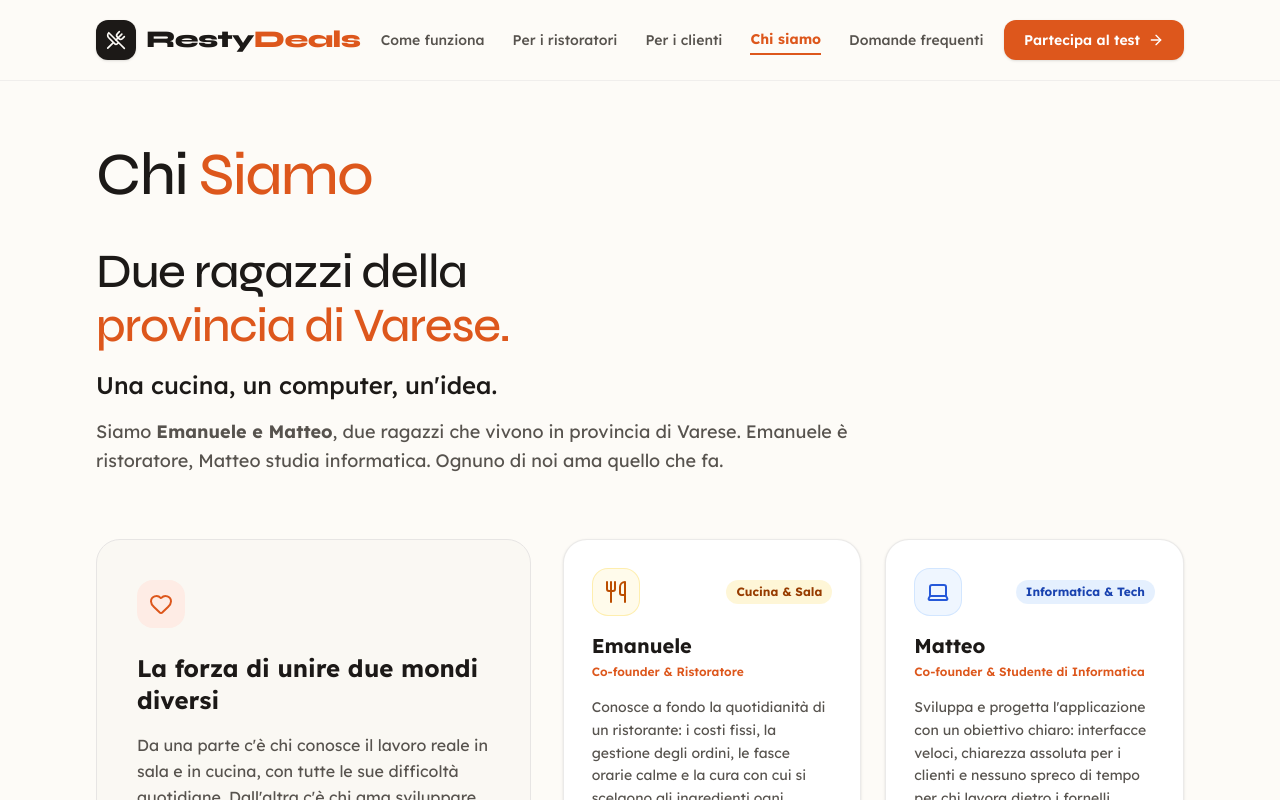
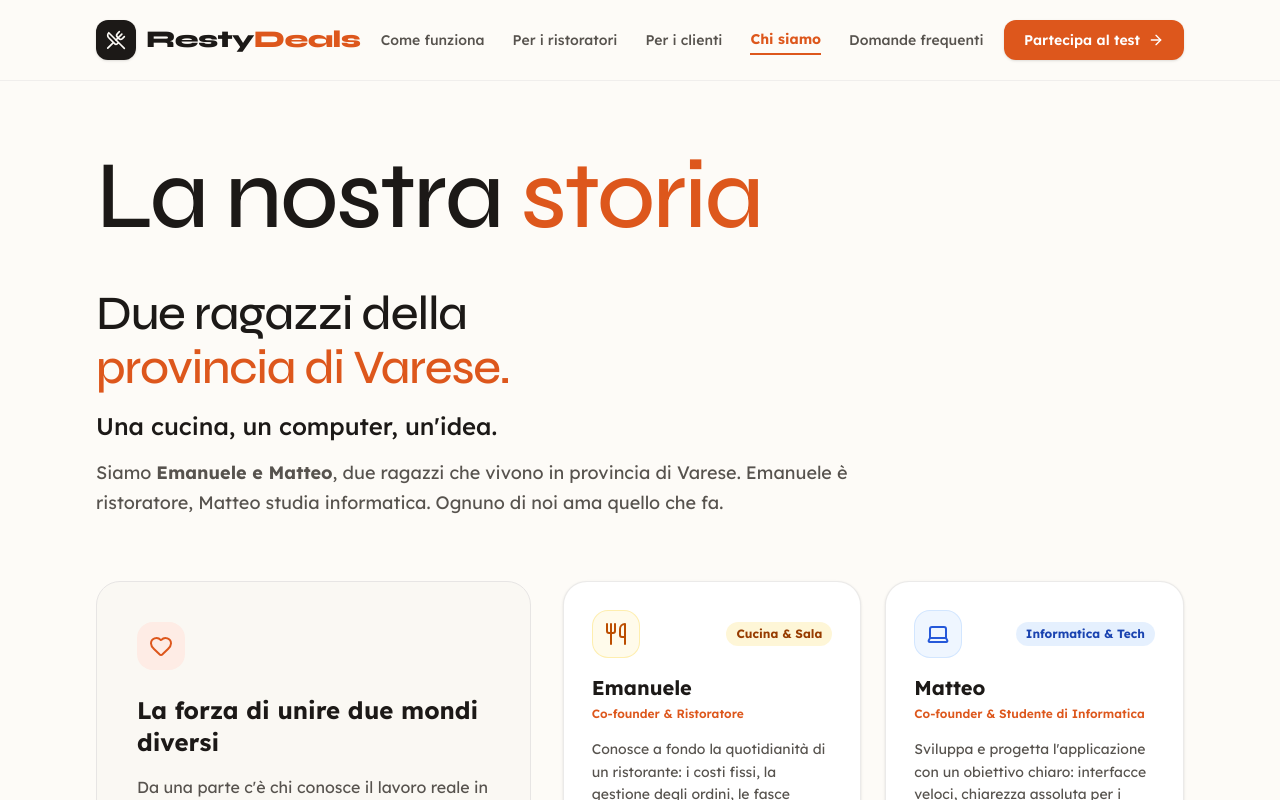
Before and after one commit to restydealsmanaging/landing, a Next.js app: page /chi-siamo in a window 1280 px wide. Shown: the top 800 px of the page. Built offline with nearby package versions, Linux system fonts and the light colour scheme.

Commit message:
style(chi-siamo): change title to La nostra storia and enlarge scale to 8xl

```diff
--- a/src/app/chi-siamo/page.tsx
+++ b/src/app/chi-siamo/page.tsx
@@ -15,11 +15,11 @@ export default function ChiSiamoPage() {
     <div className="min-h-screen flex flex-col bg-resty-ivory text-resty-stone selection:bg-resty-orange selection:text-white">
       <Navbar />
       <main className="flex-1">
-        {/* Title Chi Siamo */}
+        {/* Title La Nostra Storia */}
         <section className="pt-12 md:pt-16 pb-2">
           <div className="max-w-6xl mx-auto px-4 sm:px-6 lg:px-8">
-            <h1 className="font-heading font-medium text-4xl sm:text-5xl lg:text-6xl text-resty-stone tracking-tight">
-              Chi <span className="text-resty-orange">Siamo</span>
+            <h1 className="font-heading font-medium text-5xl sm:text-7xl lg:text-8xl text-resty-stone tracking-tight leading-[1.06]">
+              La nostra <span className="text-resty-orange">storia</span>
             </h1>
           </div>
         </section>
```
